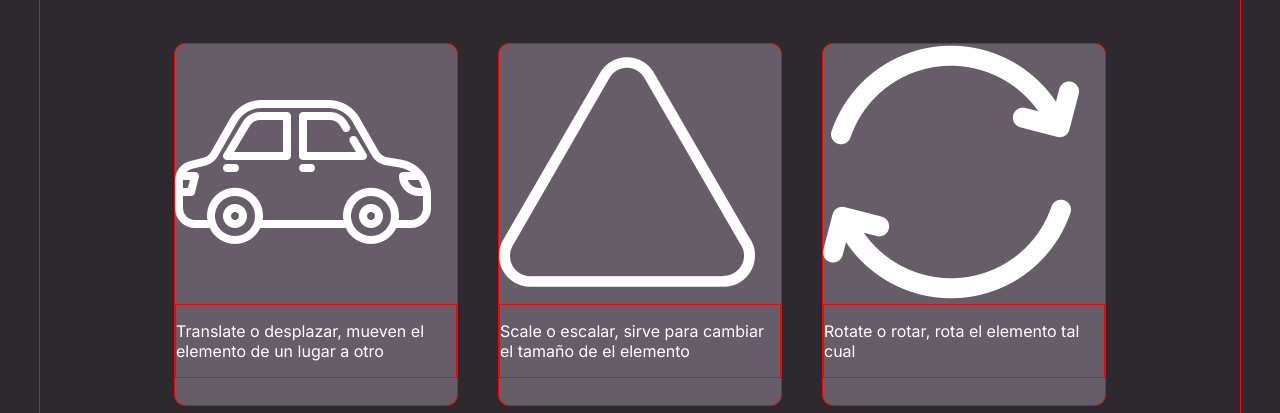
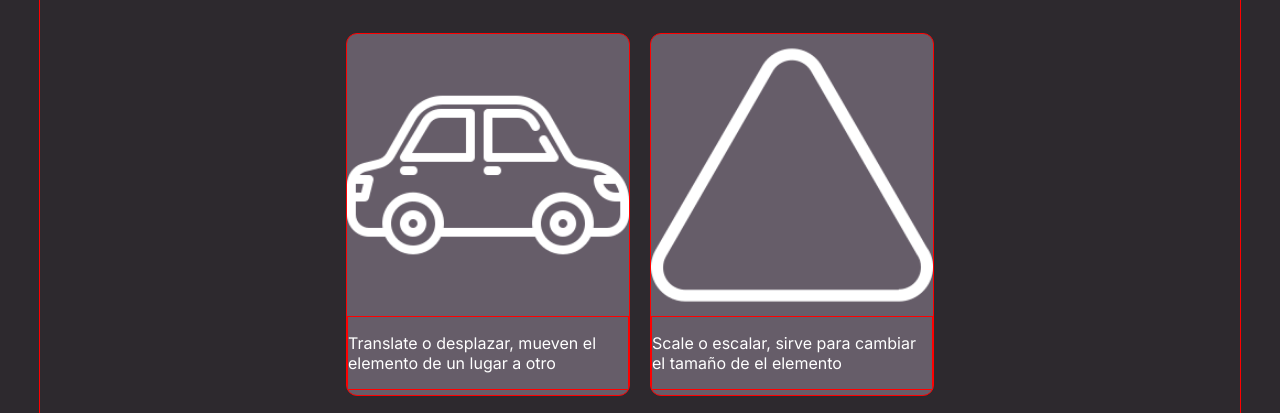
Before and after one commit to SebastianHerreraPC/wbst-7, a plain HTML site: page index.html in a window 1280 px wide. Shown: the part 373-786 px from the top of the page. Drawn offline with Linux system fonts and the light colour scheme.

Commit message:
cambios en cards

```diff
--- a/blocks/cards.css
+++ b/blocks/cards.css
@@ -1,19 +1,20 @@
 .cards {
   padding-top: 10px;
-  display: flex;
+  display: grid;
+  grid-template-columns: repeat(2, 1fr);
   justify-content: center;
   margin: auto;
   flex-wrap: wrap;
   gap: 20px;
-  width: 100%;
 }
 .card {
+  display: flex;
+  flex-direction: column;
   background-color: #665d69;
   width: 282px;
   height: 361px;
+  gap: 0px;
   border-radius: 11px;
-  opacity: 1;
   overflow: hidden;
   position: relative;
-  margin: 10px;
 }
```
